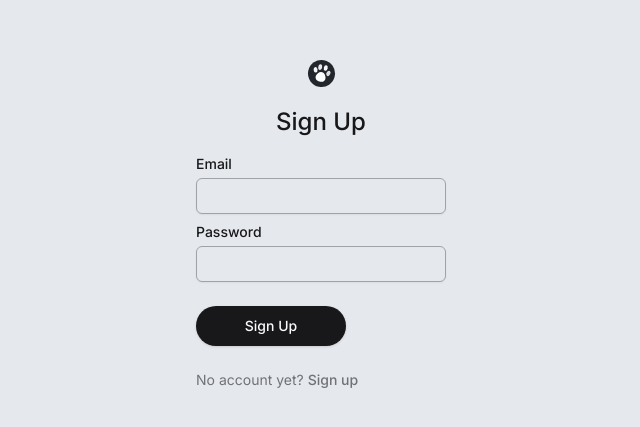
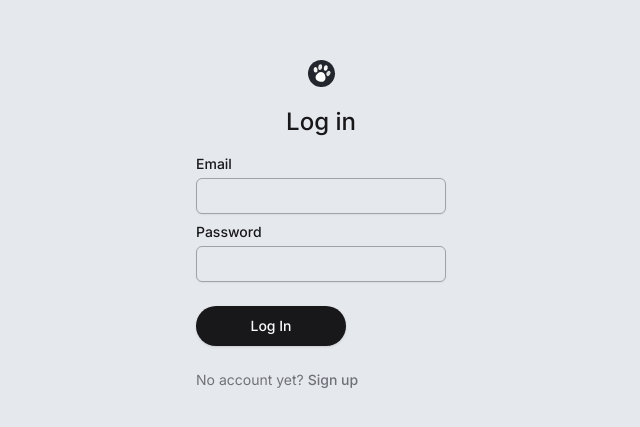
Before and after one commit to panpan31415/petsoft, a Next.js app: page /login in a window 1280 px wide. Shown: the part 177-604 px from the top of the page, without its empty margins (319-959 px from the left). Built offline with nearby package versions, Linux system fonts and the light colour scheme.

Commit message:
correct mistakes in authentication pages

```diff
--- a/src/app/(auth)/login/page.tsx
+++ b/src/app/(auth)/login/page.tsx
@@ -5,8 +5,8 @@ import Link from "next/link";
 export default function LoginPage() {
     return (
         <main>
-            <H1 className={"text-center"}>Sign Up</H1>
-            <AuthForm type='Sign Up' />
+            <H1 className={"text-center"}>Log in</H1>
+            <AuthForm type='Log In' />
             <p className='mt-6 text-sm text-zinc-500'>
                 No account yet?{" "}
                 <Link
--- a/src/app/(auth)/signup/page.tsx
+++ b/src/app/(auth)/signup/page.tsx
@@ -10,8 +10,8 @@ export const metadata: Metadata = {
 export default function SignUpPage() {
     return (
         <main>
-            <H1 className={"text-center "}>Log in</H1>
-            <AuthForm type='Log In' />
+            <H1 className={"text-center "}>Sign Up</H1>
+            <AuthForm type='Sign Up' />
             <p className='mt-6 text-sm text-zinc-500'>
                 Have an account already?{" "}
                 <Link
```
